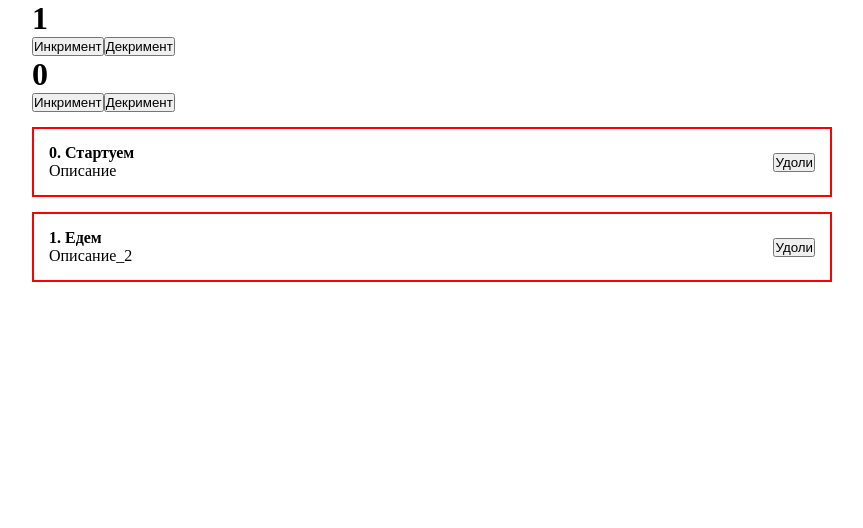
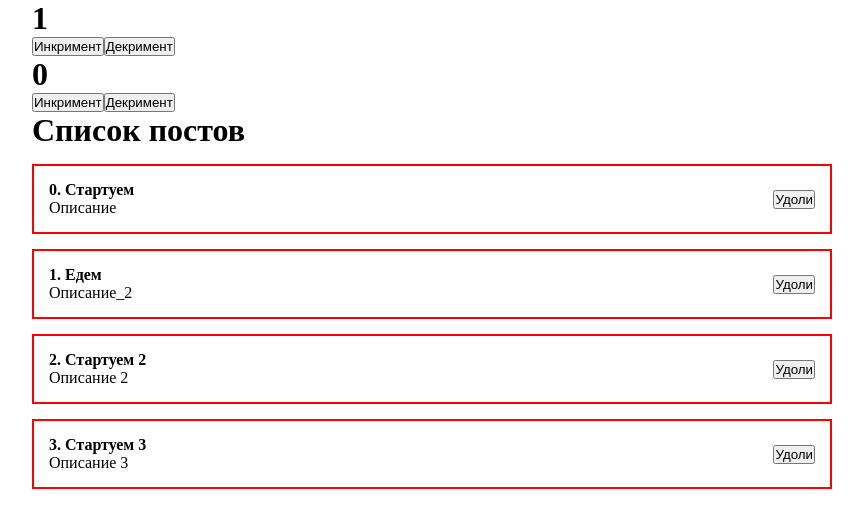
Before and after one commit to junge8971/learn_js, a React (Create React App) app in the folder practice/Ulbi/fundamental_react_course/: page / in a window 1280 px wide. Shown: the top 528 px of the page, without its empty margins (208-1071 px from the left). Built offline with nearby package versions, Linux system fonts and the light colour scheme.

Commit message:
Реализован функционал отрисовка n элементов

```diff
--- a/practice/Ulbi/fundamental_react_course/src/App.js
+++ b/practice/Ulbi/fundamental_react_course/src/App.js
@@ -7,12 +7,24 @@ import Post from "./components/Post";
 import "./styles/app.css";
 
 export default function App() {
+  let [posts, set_posts] = React.useState([
+    { id: 2, title: "Стартуем 2", body: "Описание 2" },
+    { id: 3, title: "Стартуем 3", body: "Описание 3" },
+  ]);
   return (
     <div className="App">
       <Counter />
       <ClassCounter />
+
+      <h1>Список постов</h1>
       <Post post={{ id: 0, title: "Стартуем", body: "Описание" }} />
       <Post post={{ id: 1, title: "Едем", body: "Описание_2" }} />
+
+      {/* Пример преобразования массива объектов в массив реакт элементов*/}
+      {/* Обяхательно передаём уникальный ключ. Это нужно для рэндеринга*/}
+      {posts.map((post) => (
+        <Post post={post} key={post.id} />
+      ))}
     </div>
   );
 }
```
